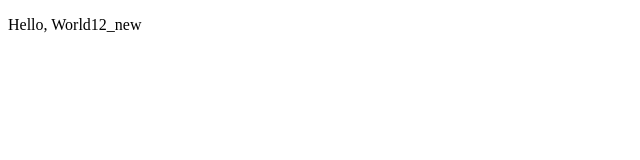
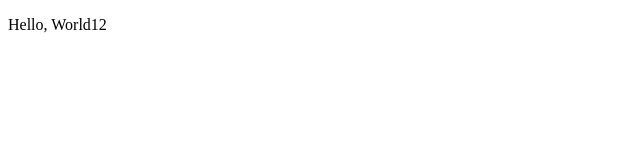
Before and after one commit to serioromerio013/test2, a plain HTML site: page index.html in a window 1280 px wide. Shown: the full height of the page, 0-640 px from the left. Drawn offline with Linux system fonts and the light colour scheme.

Commit message:
Revert "feat"
This reverts commit f31c0c63bc6bc194cd4f3e5957e488b3e3b145c8.

```diff
--- a/index.html
+++ b/index.html
@@ -6,6 +6,6 @@
     <title>Document</title>
 </head>
 <body>
-    <p>Hello, World12_new</p>
+    <p>Hello, World12</p>
 </body>
 </html>
```
